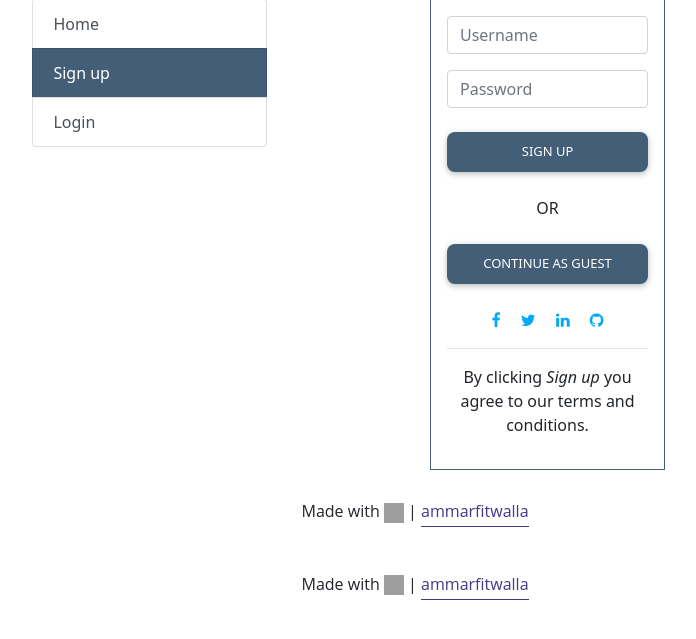
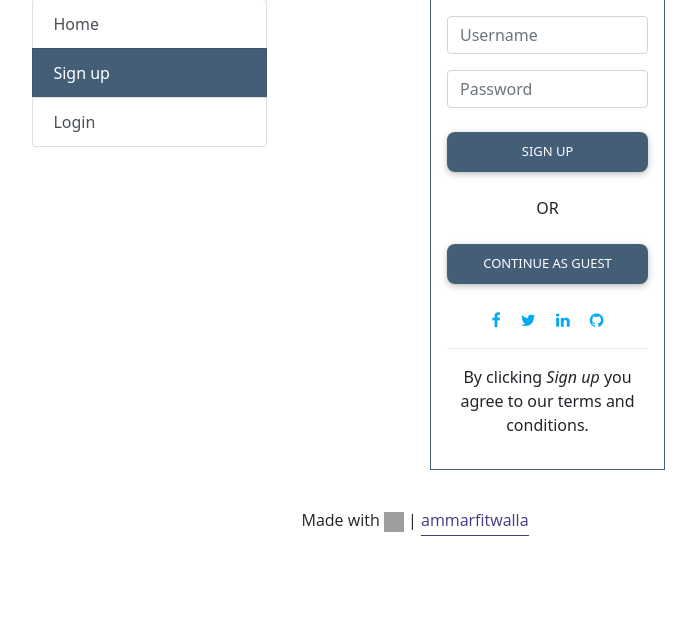
Before and after one commit to ammarfitwalla/AutoML_app, a Django app: page /signup/ in a window 1280 px wide. Shown: the part 137-776 px from the top of the page, without its empty margins (225-921 px from the left). Run offline with Django 3.2, Linux system fonts and the light colour scheme; some libraries are stand-ins or nearby versions; grey boxes are pictures that could not be loaded.

Commit message:
removed footer

```diff
--- a/app/template/login.html
+++ b/app/template/login.html
@@ -109,9 +109,4 @@ Sign in
     </div>
 </div>
 
-<p class="footer-heart">
-  Made with <g-emoji class="g-emoji" alias="heart" fallback-src="https://github.githubassets.com/images/icons/emoji/unicode/2764.png">
-<img class="emoji" alt="heart" height="20" width="20" src="https://github.githubassets.com/images/icons/emoji/unicode/2764.png"></g-emoji> | <a href="https://armin.id">ammarfitwalla</a>
-</p>
-
 {% endblock %}
--- a/app/template/signup.html
+++ b/app/template/signup.html
@@ -109,11 +109,6 @@ Sign Up
     </div>
 </div>
 
-<p class="footer-heart">
-  Made with <g-emoji class="g-emoji" alias="heart" fallback-src="https://github.githubassets.com/images/icons/emoji/unicode/2764.png">
-<img class="emoji" alt="heart" height="20" width="20" src="https://github.githubassets.com/images/icons/emoji/unicode/2764.png"></g-emoji> | <a href="https://armin.id">ammarfitwalla</a>
-</p>
-
 {% block script %}
 <script type="text/javascript">
 	function get_ip(json) {
```
